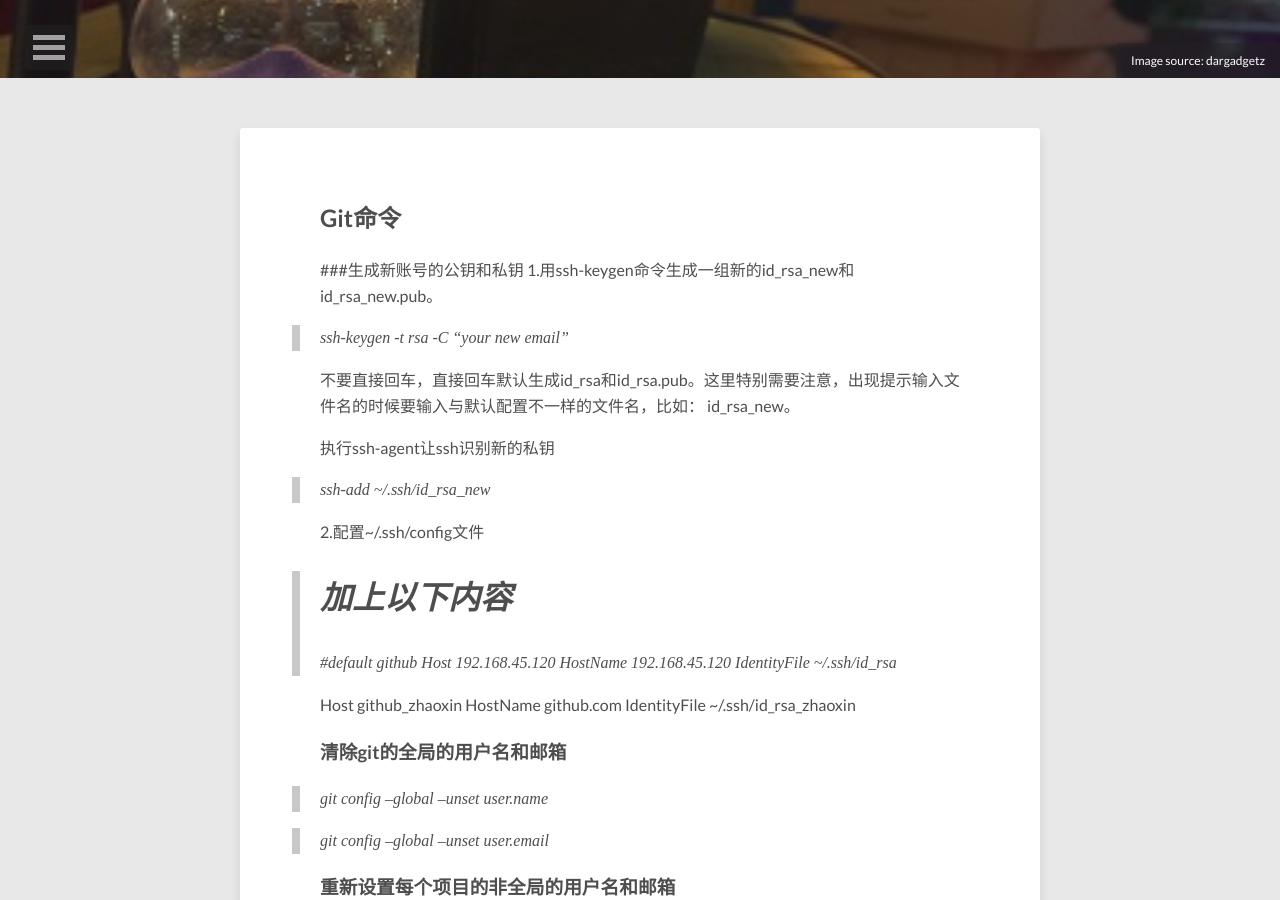
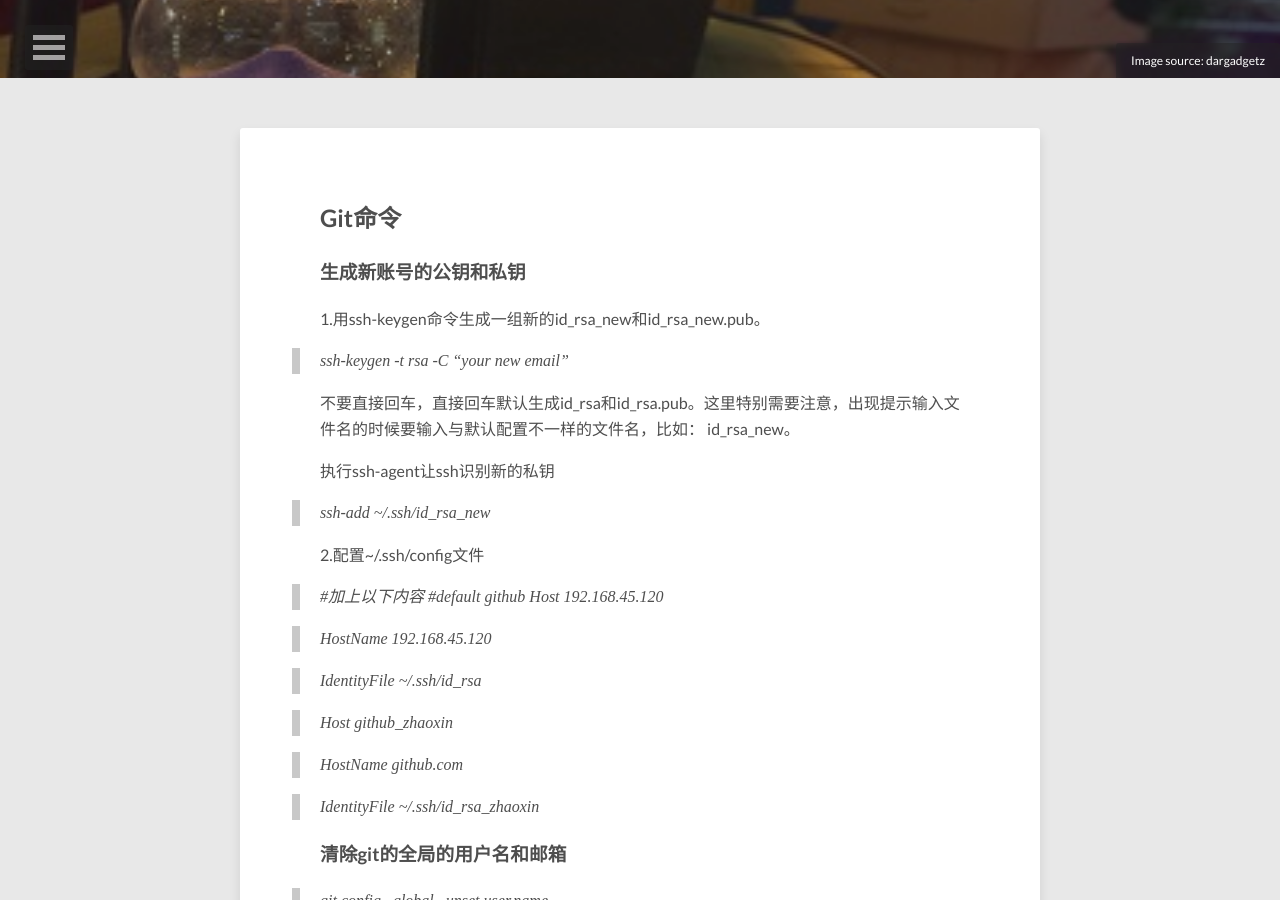
Before and after one commit to choukin/choukin.github.io, a Jekyll site: the page built from _posts/2016-07-21-onepc-git-users.md, in a window 1280 px wide and 900 px high, scrolled down 322 px. Built offline with Jekyll 4.4.1, drawn with Linux system fonts in a browser that asks for light colours; nearby versions of some CDN libraries.

```diff
--- a/_posts/2016-07-21-onepc-git-users.md
+++ b/_posts/2016-07-21-onepc-git-users.md
@@ -11,7 +11,7 @@ image:
 ---
 
 ## Git命令
-###生成新账号的公钥和私钥
+### 生成新账号的公钥和私钥
 1.用ssh-keygen命令生成一组新的id_rsa_new和id_rsa_new.pub。
 > ssh-keygen -t rsa -C "your new email"
 
@@ -24,15 +24,19 @@ image:
 
 2.配置~/.ssh/config文件
 >
-# 加上以下内容
+#加上以下内容
 #default github
-Host 192.168.45.120
-  HostName 192.168.45.120
-  IdentityFile ~/.ssh/id_rsa
+> Host 192.168.45.120
 
-Host github_zhaoxin
-  HostName github.com
-  IdentityFile ~/.ssh/id_rsa_zhaoxin
+>   HostName 192.168.45.120
+
+>   IdentityFile ~/.ssh/id_rsa
+
+> Host github_zhaoxin
+
+> HostName github.com
+
+> IdentityFile ~/.ssh/id_rsa_zhaoxin
 
 
 ### 清除git的全局的用户名和邮箱
```
